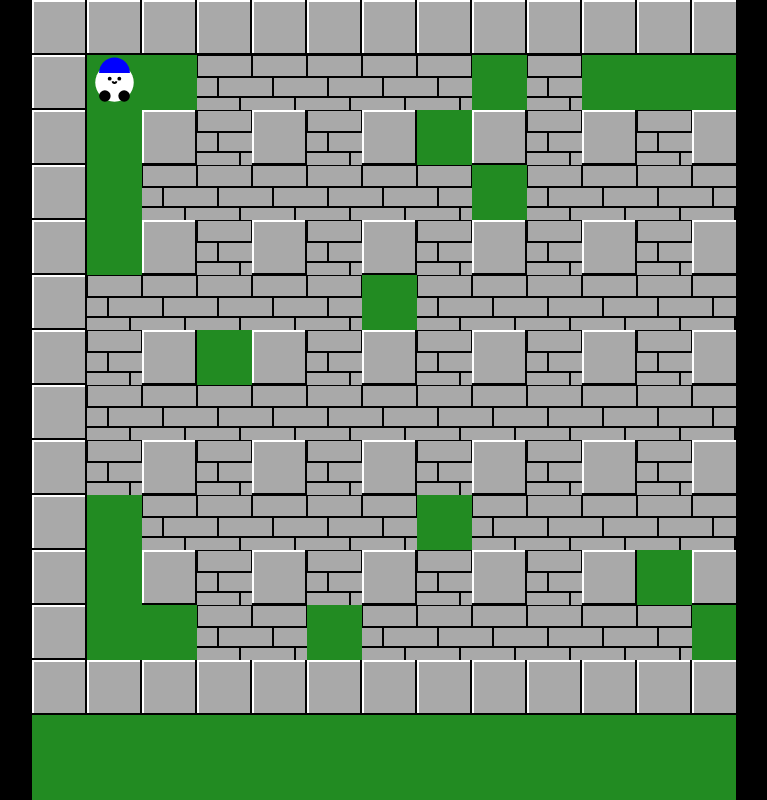
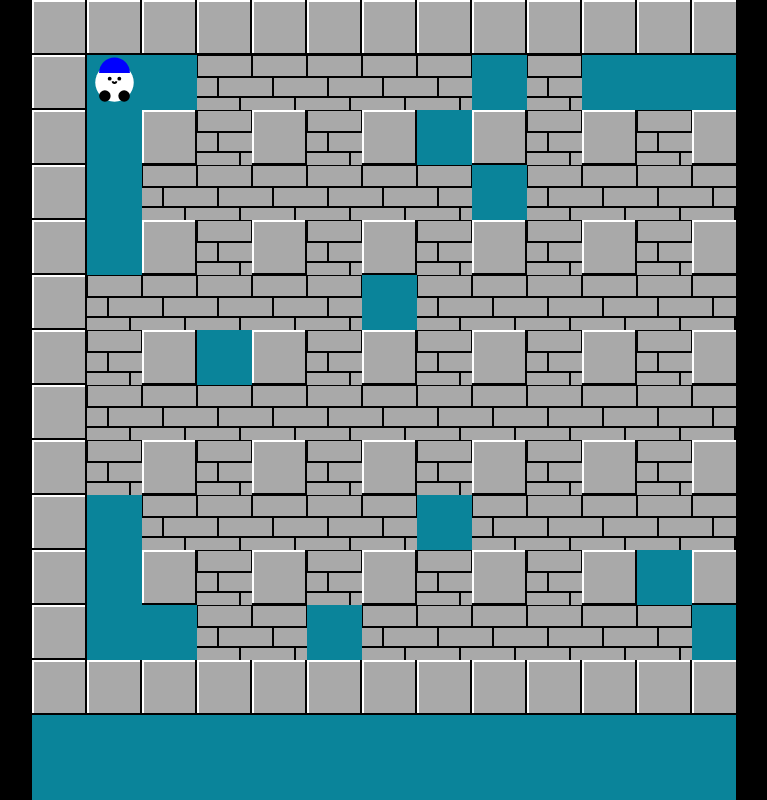
Before and after one commit to EduardoCaversan/bomberman, a plain HTML site: page index.html in a window 1280 px wide. Shown: the whole page, without its empty margins (256-1023 px from the left). Drawn offline with Linux system fonts and the light colour scheme.

Commit message:
changed background color

```diff
--- a/styles.css
+++ b/styles.css
@@ -13,7 +13,7 @@ body {
 }
 
 canvas {
-    background: forestgreen;
+    background: rgb(10, 132, 154);
 }
 
 #container {
```
